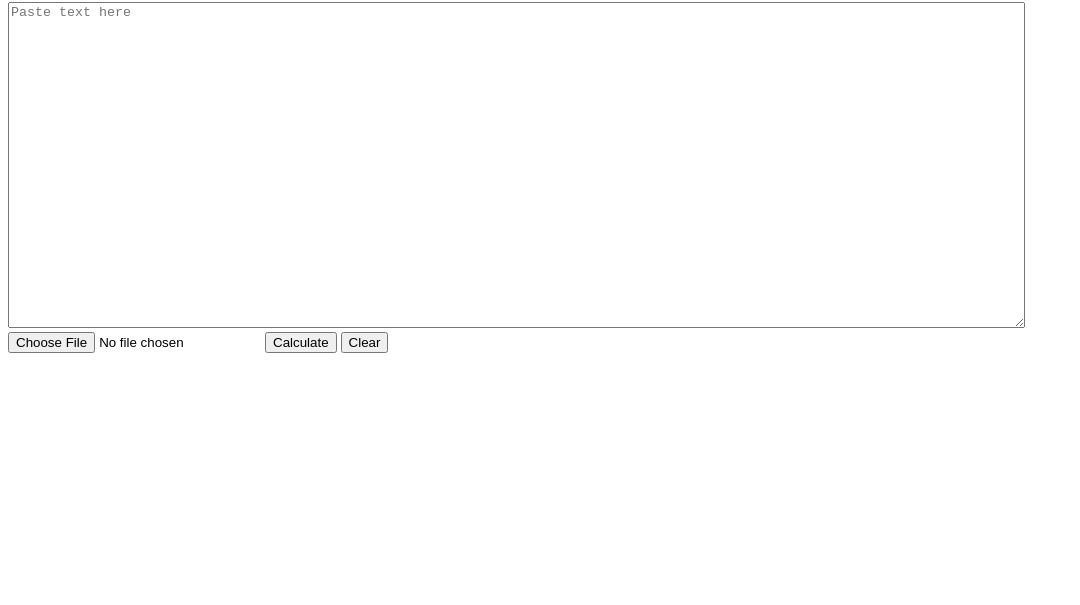
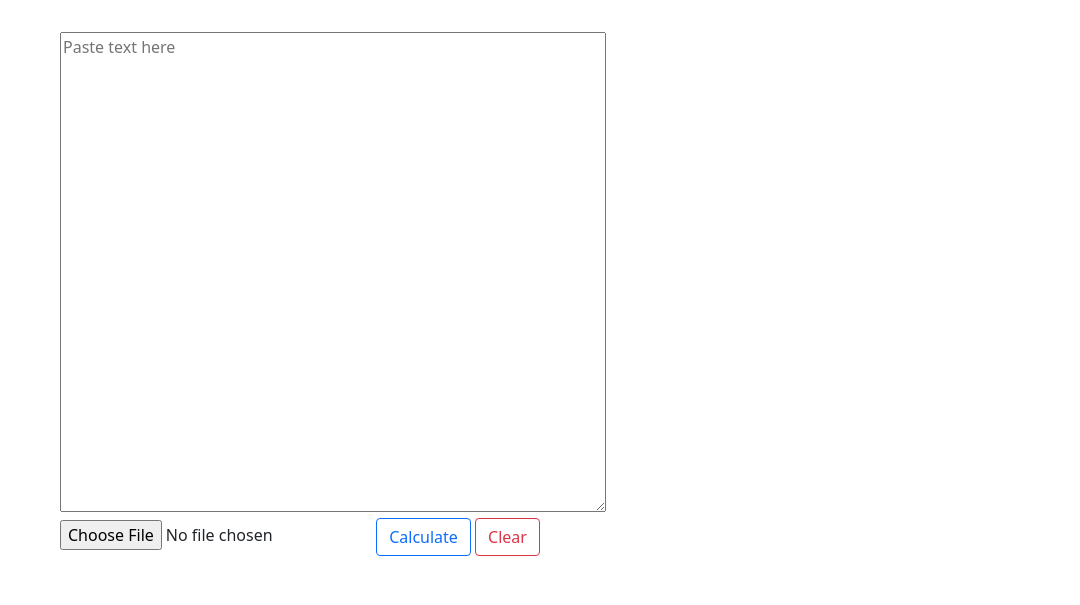
Before and after one commit to chapmanmong/word_counter, a plain HTML site: page index.html in a window 1280 px wide. Shown: the part 195-800 px from the top of the page, without its empty margins (0-1080 px from the left). Drawn offline with nearby package versions, Linux system fonts and the light colour scheme.

Commit message:
added bootstrap, made it prettier and resized chart

```diff
--- a/index.html
+++ b/index.html
@@ -1,23 +1,42 @@
 <!DOCTYPE html>
 <html lang="en">
+
 <head>
     <meta charset="UTF-8">
     <meta name="viewport" content="width=device-width, initial-scale=1.0">
     <title>Word Counter</title>
     <link rel="stylesheet" href="styles.css">
+    <link href="https://cdn.jsdelivr.net/npm/bootstrap@5.1.0/dist/css/bootstrap.min.css" rel="stylesheet"
+        integrity="sha384-KyZXEAg3QhqLMpG8r+8fhAXLRk2vvoC2f3B09zVXn8CA5QIVfZOJ3BCsw2P0p/We" crossorigin="anonymous">
     <script src="https://cdn.jsdelivr.net/npm/chart.js"></script>
 </head>
+
 <body>
-    <h1>Word Count: <span id="wordCounter"></span></h1>
-    <h1>Character Count (no spaces): <span id="charCounter"></span></h1>
-    <h1>Character Count (with spaces): <span id="charWSpaceCounter"></span></h1>
-    <textarea id="textArea" placeholder="Paste text here"></textarea>
-    <br>
-    <input type="file">
-    <button id="calcBtn">Calculate</button>
-    <button id="clearBtn">Clear</button>
-    <div id="frequencyDiv"></div>
-    <canvas id="chart" width="200" height="200"></canvas>
+    <div class="container m-5">
+        <div class="row">
+            <div class="col-md-6">
+                <h2>Word Count: <span id="wordCounter"></span></h1>
+                <h2>Character Count (no spaces): <span id="charCounter"></span></h1>
+                <h2 class="mb-5">Character Count (with spaces): <span id="charWSpaceCounter"></span></h1>
+                <textarea id="textArea" placeholder="Paste text here"></textarea>
+                <br>
+                <input type="file">
+                <button class="btn btn-outline-primary" id="calcBtn">Calculate</button>
+                <button class="btn btn-outline-danger" id="clearBtn">Clear</button>
+            </div>
+
+            <div class="col-md-6 chart-wrapper">
+                    <canvas id="chart" width="200" height="200"></canvas>
+            </div>
+        </div>
+    </div>
+</div>
+<div id="frequencyDiv"></div>
+
+    <script src="https://cdn.jsdelivr.net/npm/bootstrap@5.1.0/dist/js/bootstrap.bundle.min.js"
+        integrity="sha384-U1DAWAznBHeqEIlVSCgzq+c9gqGAJn5c/t99JyeKa9xxaYpSvHU5awsuZVVFIhvj"
+        crossorigin="anonymous"></script>
     <script src="script.js"></script>
 </body>
+
 </html>
--- a/script.js
+++ b/script.js
@@ -78,7 +78,7 @@ function chartIt(){
     var yvalues = [];
     for(i=0; i<keys.length; i++){
         yvalues.push(dict[keys[i]]);
-        console.log(yvalues);
+        //console.log(yvalues);
     }
     var ctx = document.getElementById('chart').getContext('2d');
     var myChart = new Chart(ctx, {
--- a/styles.css
+++ b/styles.css
@@ -1,4 +1,10 @@
 #textArea {
-    height: 40vh;
-    width: 80%;
+    height: 60vh;
+    width: 100%;
 }
+
+.chart-wrapper {
+    height: 60vh;
+    max-height: 60vh;
+    margin: 0 auto;
+}
```
